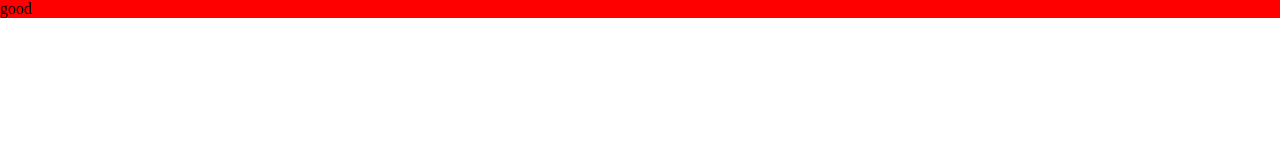
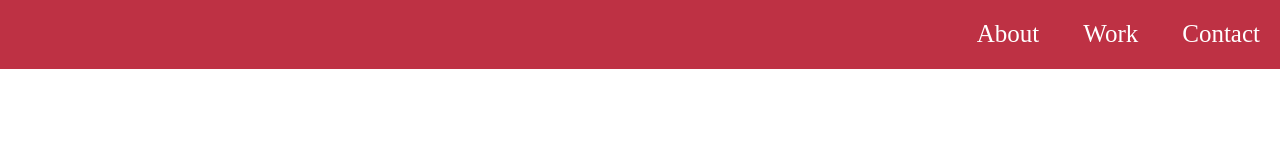
Before and after one commit to Ehab-Shaaban/personal_portfolio, a plain HTML site: page index.html in a window 1280 px wide. Drawn offline with Linux system fonts and the light colour scheme.

Commit message:
add nav bar

```diff
--- a/index.html
+++ b/index.html
@@ -9,8 +9,17 @@
     <link rel="stylesheet" href="styles/custom.css">
 </head>
 <body>
+    <nav>
+        <ul>
+            <li><a href="#about">
+                about
+            </a></li>
+            <li><a href="#work">work</a></li>
+            <li><a href="#contact">contact</a></li>
+        </ul>
+    </nav>
     <main>
-        good
+
     </main>
 </body>
 </html>
--- a/styles/custom.css
+++ b/styles/custom.css
@@ -1,3 +1,26 @@
-main{
-    background-color: red;
+nav{
+    background-color:#BE3144;
+    position:fixed;
+    top:0px;
+    width: 100%;
+    padding:0px;
 }
+nav ul{
+    float:right;
+    list-style-type: none;
+    padding:0px;
+    margin: 0px;
+}
+nav ul li{
+    padding: 20px;
+    display: inline-block;
+}
+nav ul li a{
+    font-size: 25px;
+    color:white;
+    text-transform:capitalize;
+    text-decoration: none;
+}
+nav ul li:hover{
+    background-color: #45567D;
+}
```
